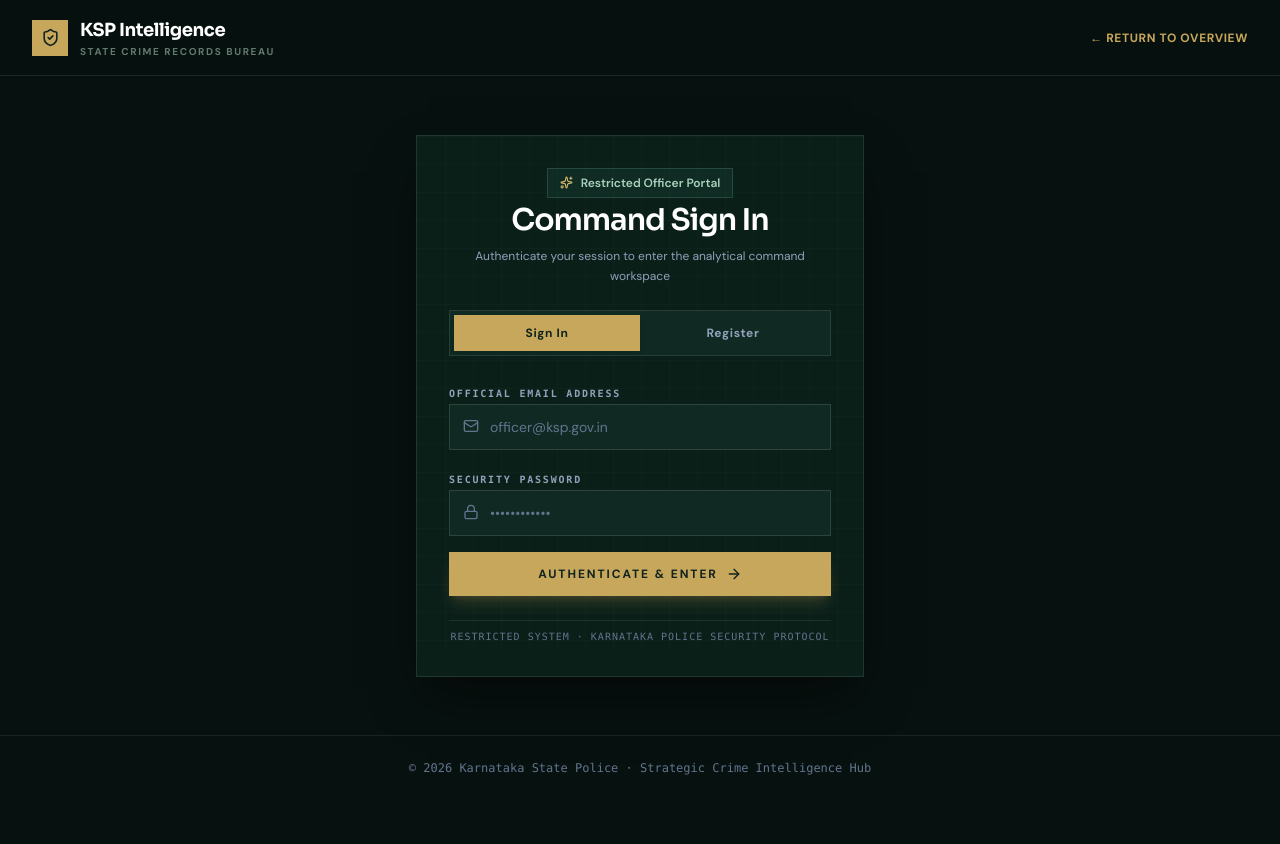
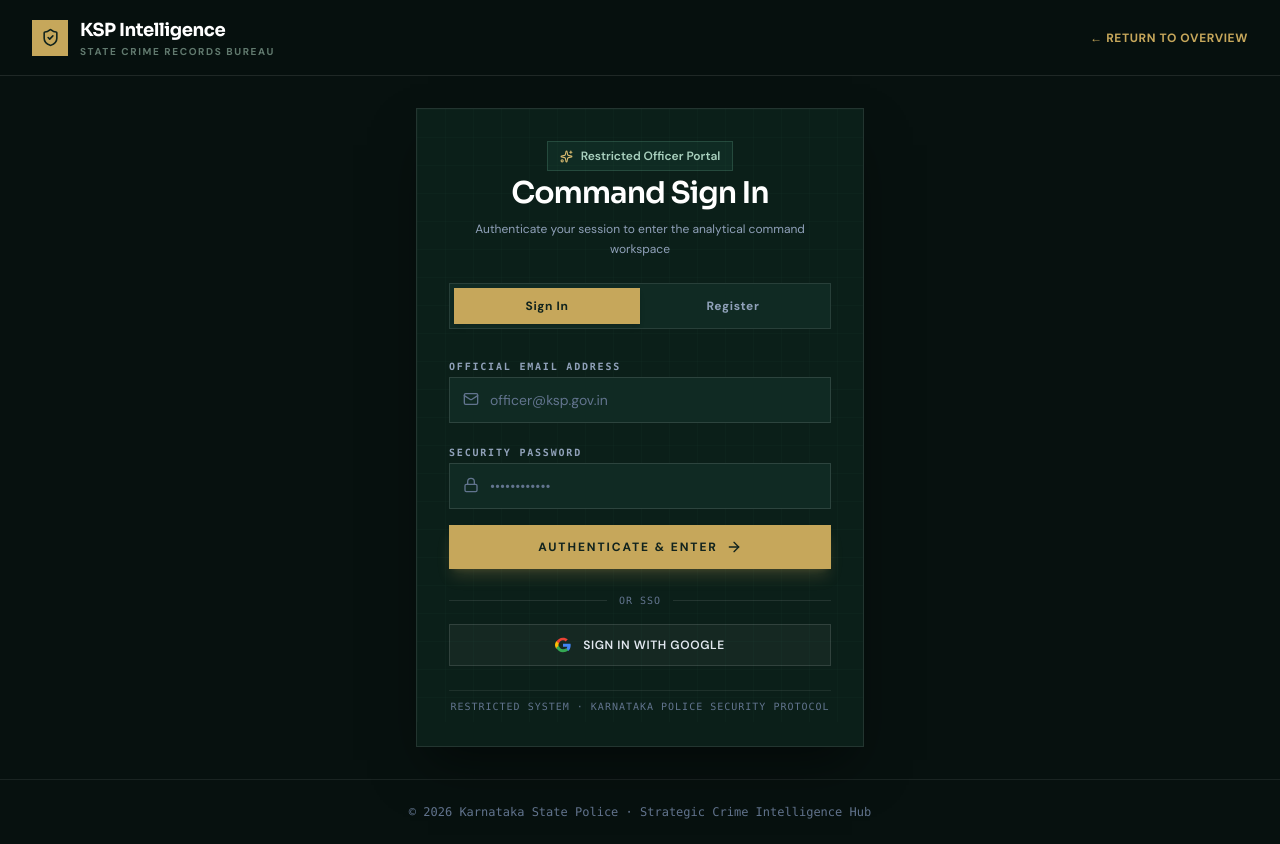
Before and after one commit to Rahul-8283/Datathon, a React (Vite) app in the folder frontend/: page /login in a window 1280 px wide. Before the commit the page ends 800 px from the top, so only its background shows below. Built offline with nearby package versions, Linux system fonts and the light colour scheme; no server answers.

Commit message:
feat(frontend): implement Google OAuth SSO authentication button in Login page

```diff
--- a/frontend/src/pages/Login.tsx
+++ b/frontend/src/pages/Login.tsx
@@ -62,6 +62,24 @@ export const Login: React.FC = () => {
       console.error('Auth error:', err);
       setErrorMessage(err.message || 'Authentication failed. Please verify credentials.');
     } finally {
+      setLoading(false);
+    }
+  };
+
+  const handleGoogleSignIn = async () => {
+    setLoading(true);
+    setErrorMessage(null);
+    try {
+      const { error } = await supabase.auth.signInWithOAuth({
+        provider: 'google',
+        options: {
+          redirectTo: `${window.location.origin}/dashboard`,
+        },
+      });
+      if (error) throw error;
+    } catch (err: any) {
+      console.error('Google Auth error:', err);
+      setErrorMessage(err.message || 'Google SSO authentication failed.');
       setLoading(false);
     }
   };
@@ -215,6 +233,43 @@ export const Login: React.FC = () => {
             </button>
           </form>
 
+          {/* Divider */}
+          <div className="relative z-10 flex items-center gap-3 my-4">
+            <div className="flex-1 h-[1px] bg-white/10" />
+            <span className="text-[10px] font-mono uppercase tracking-widest text-slate-500">OR SSO</span>
+            <div className="flex-1 h-[1px] bg-white/10" />
+          </div>
+
+          {/* Google OAuth Button */}
+          <div className="relative z-10">
+            <button
+              type="button"
+              onClick={handleGoogleSignIn}
+              disabled={loading}
+              className="w-full py-3 px-4 bg-white/[0.04] hover:bg-white/[0.08] border border-white/12 text-slate-200 text-xs font-semibold uppercase tracking-wider rounded-none transition flex items-center justify-center gap-3 cursor-pointer"
+            >
+              <svg className="w-4 h-4" viewBox="0 0 24 24">
+                <path
+                  fill="#EA4335"
+                  d="M12 5c1.6 0 3 .6 4.1 1.6l3.1-3.1C17.3 1.7 14.8 1 12 1 7.5 1 3.7 3.6 1.9 7.3l3.7 2.9C6.5 7.4 9 5 12 5z"
+                />
+                <path
+                  fill="#4285F4"
+                  d="M23.5 12.3c0-.8-.1-1.6-.2-2.3H12v4.5h6.5c-.3 1.5-1.1 2.8-2.4 3.7l3.7 2.9c2.2-2 3.7-5 3.7-8.8z"
+                />
+                <path
+                  fill="#FBBC05"
+                  d="M5.6 14.8c-.3-.8-.4-1.8-.4-2.8s.1-2 .4-2.8L1.9 6.3C.7 8.7 0 10.3 0 12s.7 3.3 1.9 5.7l3.7-2.9z"
+                />
+                <path
+                  fill="#34A853"
+                  d="M12 23c3.2 0 6-1.1 8-3l-3.7-2.9c-1.1.7-2.5 1.2-4.3 1.2-3 0-5.5-2.4-6.4-5.2L1.9 16C3.7 19.7 7.5 23 12 23z"
+                />
+              </svg>
+              <span>Sign In with Google</span>
+            </button>
+          </div>
+
           <div className="relative z-10 pt-2 text-center text-[10px] uppercase tracking-widest text-slate-500 border-t border-white/8 font-mono">
             Restricted System · Karnataka Police Security Protocol
           </div>
```
